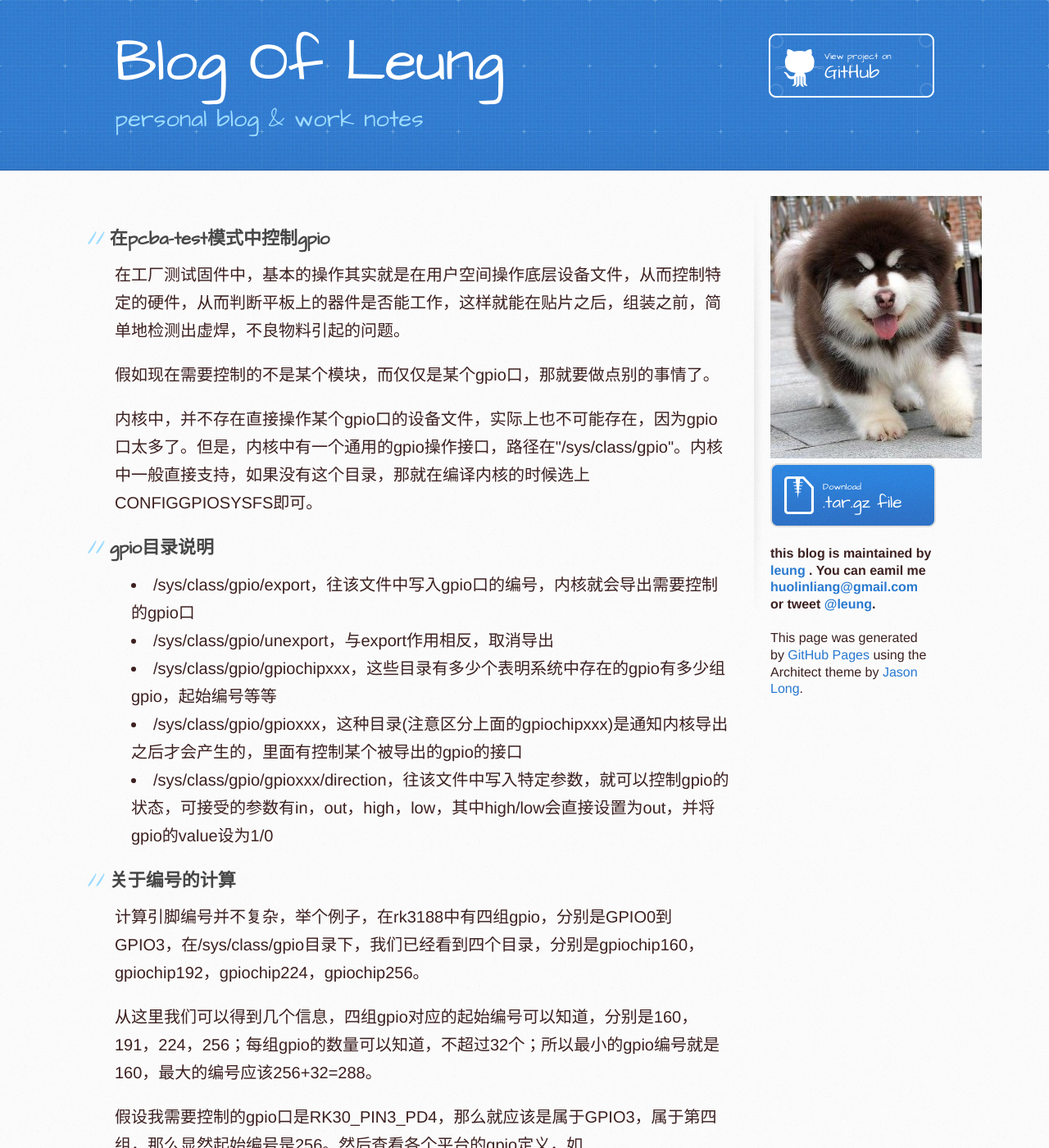
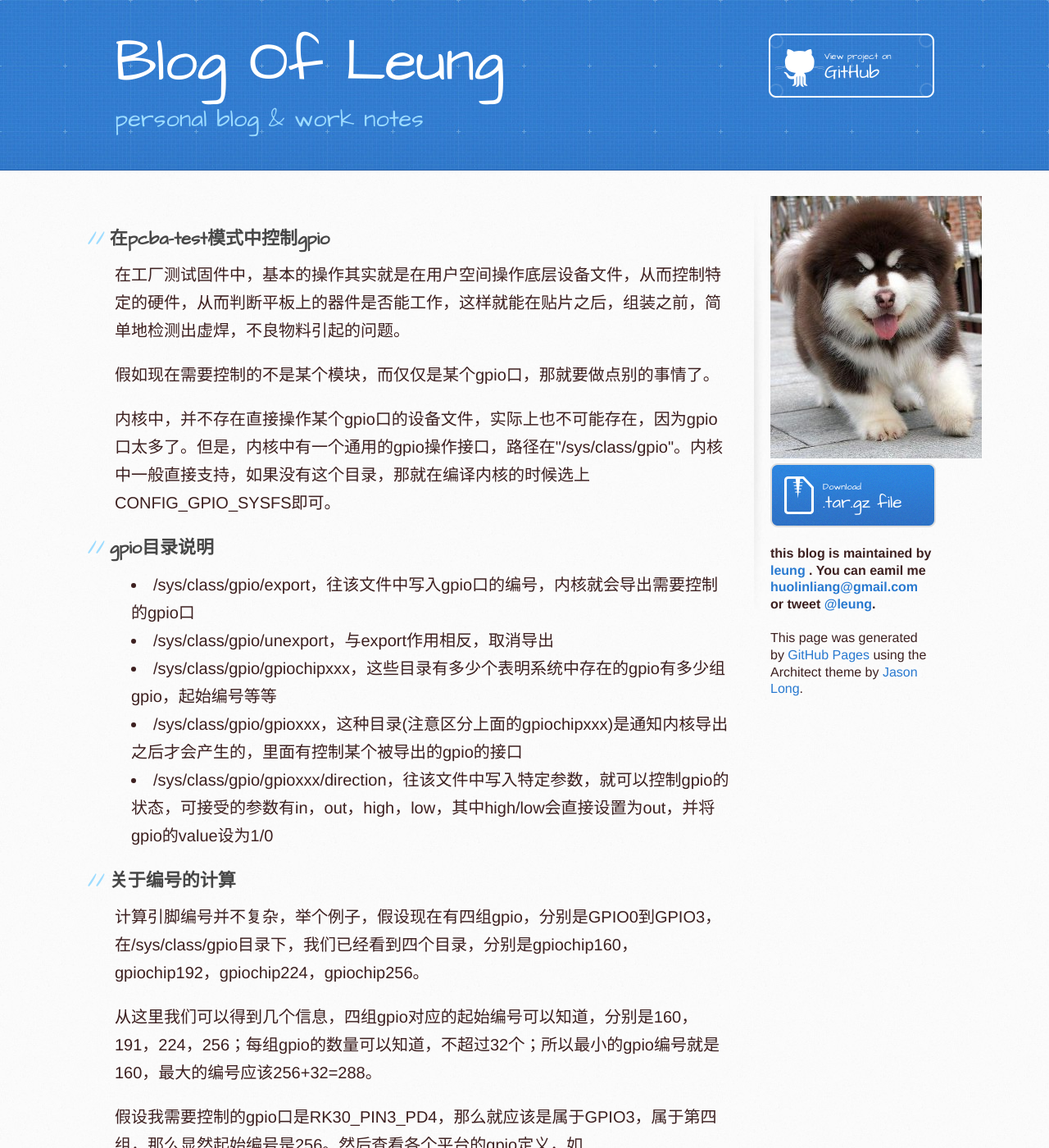
Before and after one commit to huolinliang/blog_leung, a Jekyll site: the page built from _posts/2014-07-21-gpio-control-in-pcbatest.html, in a window 1280 px wide and 1400 px high. Shown: the whole window at 82% size. Built offline with Jekyll 4.4.1, drawn with Linux system fonts in a browser that asks for light colours; Markdown is read by kramdown in place of the engine named in the settings; comment, search, counter and statistics services are not loaded; some of the changed text lies outside the part shown.

Commit message:
modify last blog

```diff
--- a/_posts/2014-07-21-gpio-control-in-pcbatest.html
+++ b/_posts/2014-07-21-gpio-control-in-pcbatest.html
@@ -9,7 +9,7 @@ title: 在pcba-test模式中控制gpio
 
 <p>假如现在需要控制的不是某个模块，而仅仅是某个gpio口，那就要做点别的事情了。</p>
 
-<p>内核中，并不存在直接操作某个gpio口的设备文件，实际上也不可能存在，因为gpio口太多了。但是，内核中有一个通用的gpio操作接口，路径在"/sys/class/gpio"。内核中一般直接支持，如果没有这个目录，那就在编译内核的时候选上CONFIG<em>GPIO</em>SYSFS即可。</p>
+<p>内核中，并不存在直接操作某个gpio口的设备文件，实际上也不可能存在，因为gpio口太多了。但是，内核中有一个通用的gpio操作接口，路径在"/sys/class/gpio"。内核中一般直接支持，如果没有这个目录，那就在编译内核的时候选上CONFIG_GPIO_SYSFS即可。</p>
 
 <h2>gpio目录说明</h2>
 
@@ -23,7 +23,7 @@ title: 在pcba-test模式中控制gpio
 
 <h2>关于编号的计算</h2>
 
-<p>计算引脚编号并不复杂，举个例子，在rk3188中有四组gpio，分别是GPIO0到GPIO3，在/sys/class/gpio目录下，我们已经看到四个目录，分别是gpiochip160，gpiochip192，gpiochip224，gpiochip256。</p>
+<p>计算引脚编号并不复杂，举个例子，假设现在有四组gpio，分别是GPIO0到GPIO3，在/sys/class/gpio目录下，我们已经看到四个目录，分别是gpiochip160，gpiochip192，gpiochip224，gpiochip256。</p>
 
 <p>从这里我们可以得到几个信息，四组gpio对应的起始编号可以知道，分别是160，191，224，256；每组gpio的数量可以知道，不超过32个；所以最小的gpio编号就是160，最大的编号应该256+32=288。</p>
 
```
Also changed, not shown: other parts of _posts/2014-07-21-gpio-control-in-pcbatest.html (+1 -1 lines).
